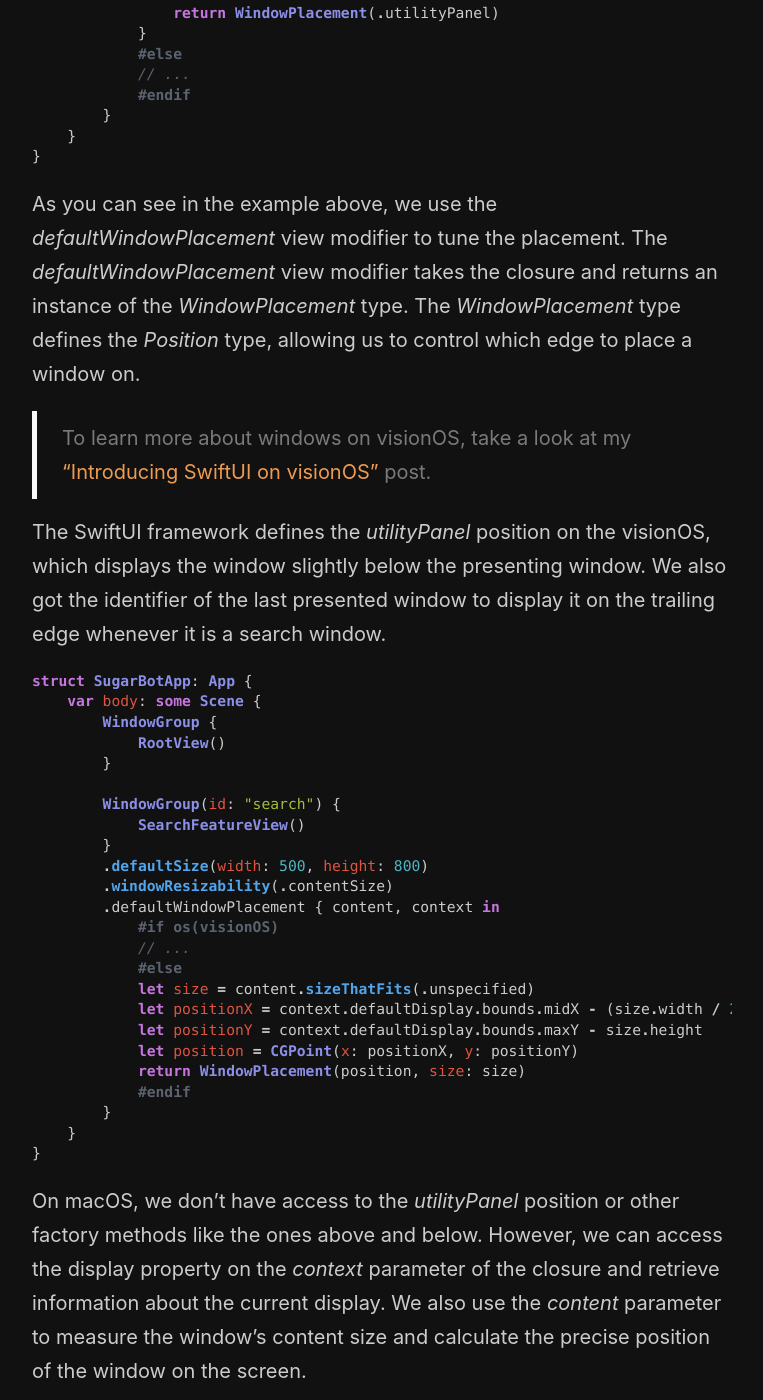
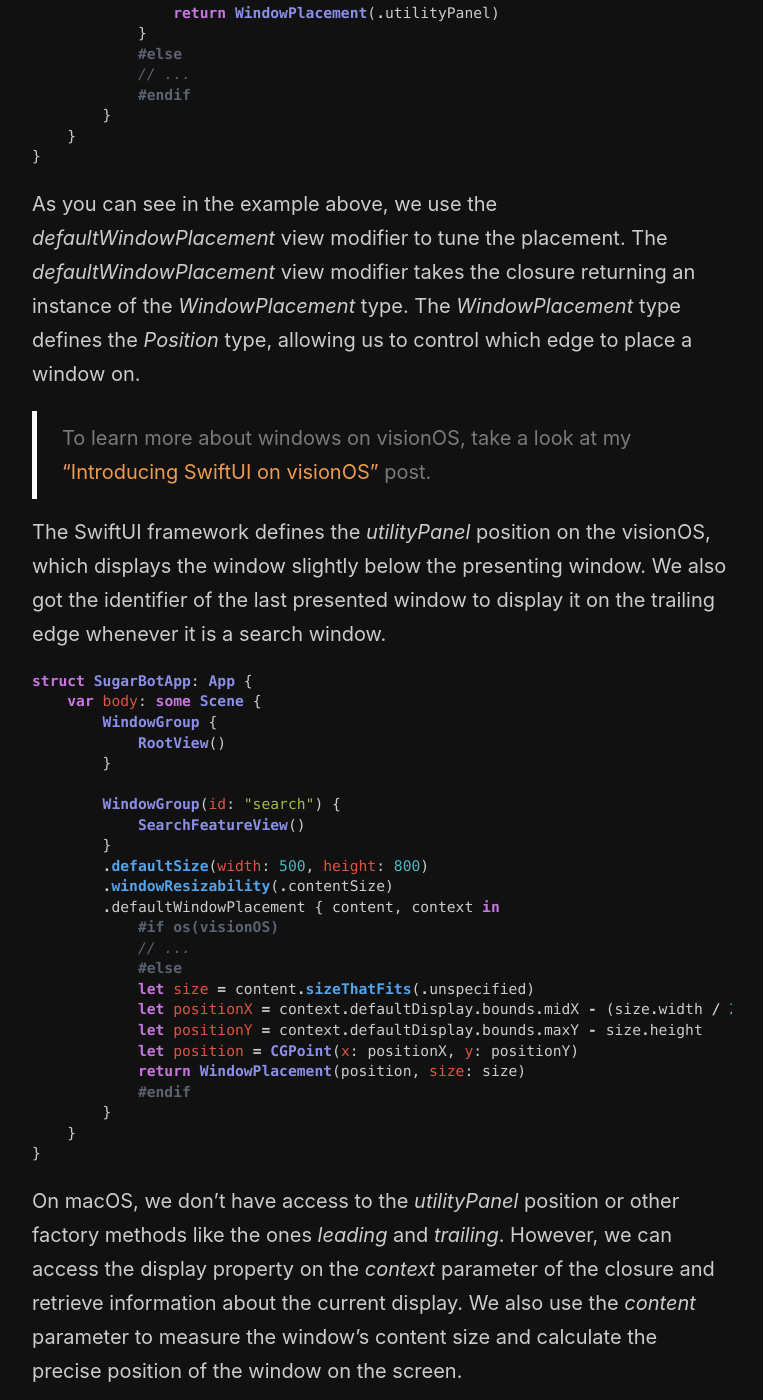
Before and after one commit to mecid/mecid.github.io, a Jekyll site: the page built from _posts/2024-08-06-customizing-windows-in-swiftui.md, in a window 1280 px wide and 1400 px high, scrolled down 2588 px. Shown: the whole window, without its empty margins (258-1021 px from the left). Built offline with Jekyll 4.4.1, drawn with Linux system fonts in a browser that asks for light colours.

Commit message:
another improvements in customizing windows post

````diff
--- a/_posts/2024-08-06-customizing-windows-in-swiftui.md
+++ b/_posts/2024-08-06-customizing-windows-in-swiftui.md
@@ -95,7 +95,7 @@ struct SugarBotApp: App {
 }
 ```
 
-As you can see in the example above, we use the *defaultWindowPlacement* view modifier to tune the placement. The *defaultWindowPlacement* view modifier takes the closure and returns an instance of the *WindowPlacement* type. The *WindowPlacement* type defines the *Position* type, allowing us to control which edge to place a window on.
+As you can see in the example above, we use the *defaultWindowPlacement* view modifier to tune the placement. The *defaultWindowPlacement* view modifier takes the closure returning an instance of the *WindowPlacement* type. The *WindowPlacement* type defines the *Position* type, allowing us to control which edge to place a window on.
 
 > To learn more about windows on visionOS, take a look at my ["Introducing SwiftUI on visionOS"](/2024/01/23/introducing-swiftui-on-visionOS/) post.
 
@@ -128,7 +128,7 @@ struct SugarBotApp: App {
 }
 ```
 
-On macOS, we don't have access to the *utilityPanel* position or other factory methods like the ones above and below. However, we can access the display property on the *context* parameter of the closure and retrieve information about the current display. We also use the *content* parameter to measure the window's content size and calculate the precise position of the window on the screen.
+On macOS, we don't have access to the *utilityPanel* position or other factory methods like the ones *leading* and *trailing*. However, we can access the display property on the *context* parameter of the closure and retrieve information about the current display. We also use the *content* parameter to measure the window's content size and calculate the precise position of the window on the screen.
 
 #### Bonus tip
 The last but not least minor thing I want to talk about is the *WindowDragGesture* type. This is the gesture type that allows us to react to a window dragging event.
````
